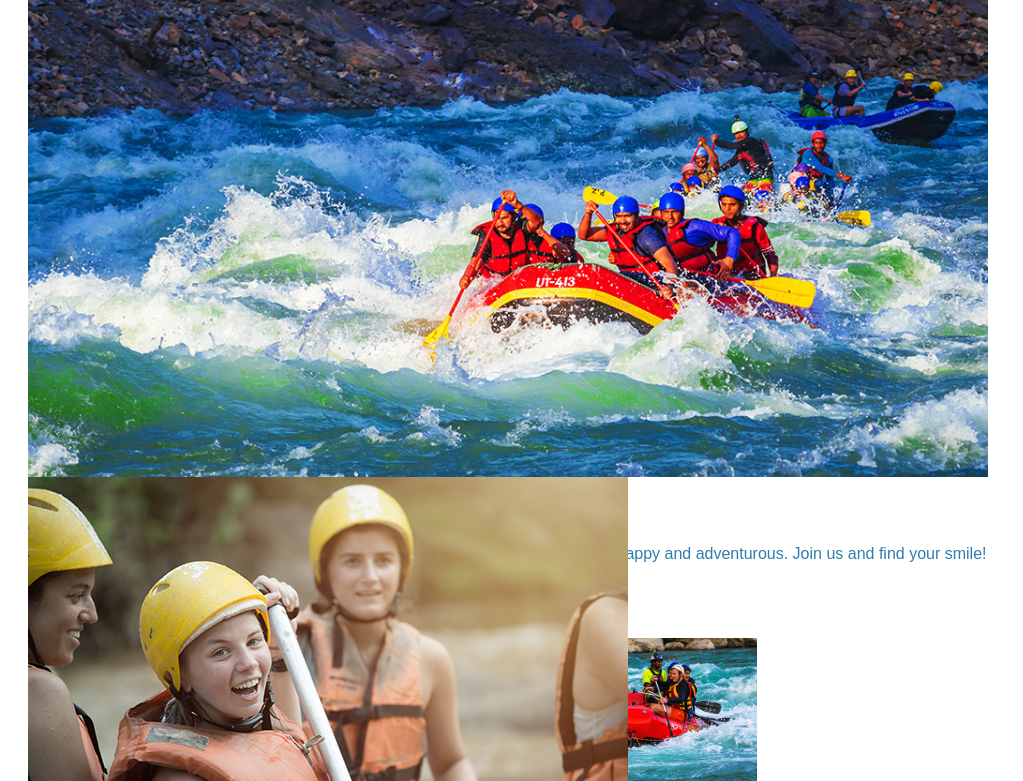
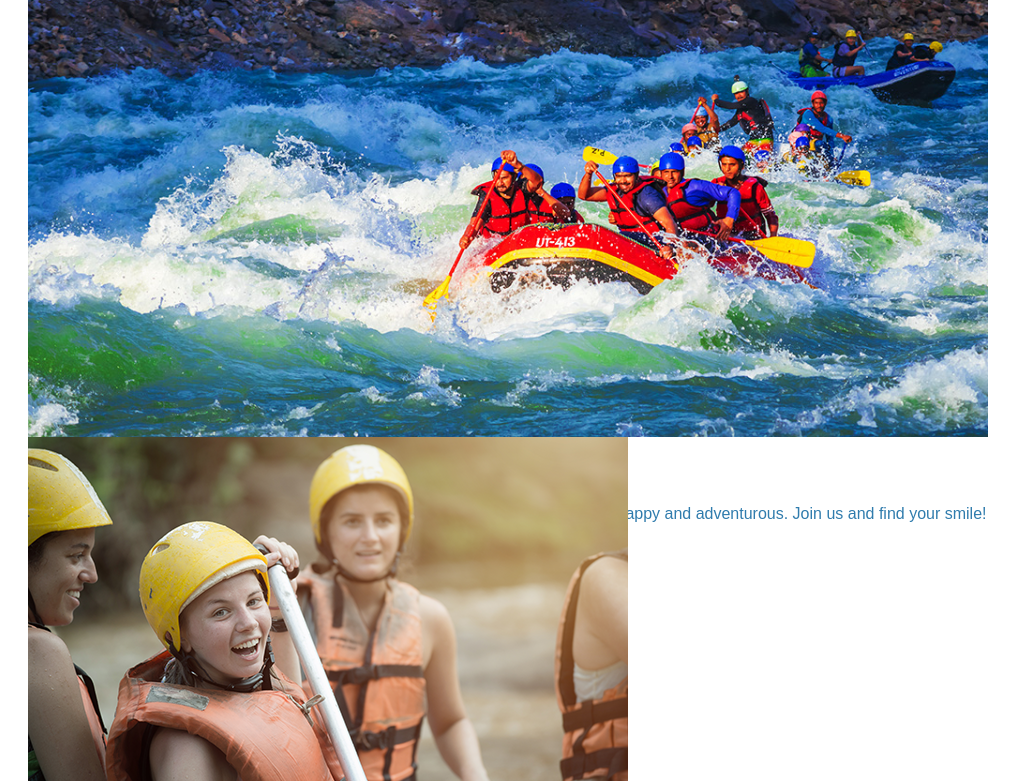
Before and after one commit to CherynHunter/wdd130, a plain HTML site: page wwr/about.html in a window 1280 px wide. Shown: the part 293-1074 px from the top of the page, without its empty margins (0-1023 px from the left). Drawn offline with Linux system fonts and the light colour scheme; a web font is replaced by a local one.

Commit message:
changing things up

```diff
--- a/wwr/styles/rafting.css
+++ b/wwr/styles/rafting.css
@@ -46,12 +46,6 @@ article {
 
 }
 
-img {
-    display: right;
-    width: 25%;
-
-
-}
 .hero img {
     display: block;
     width: 100%;
```
